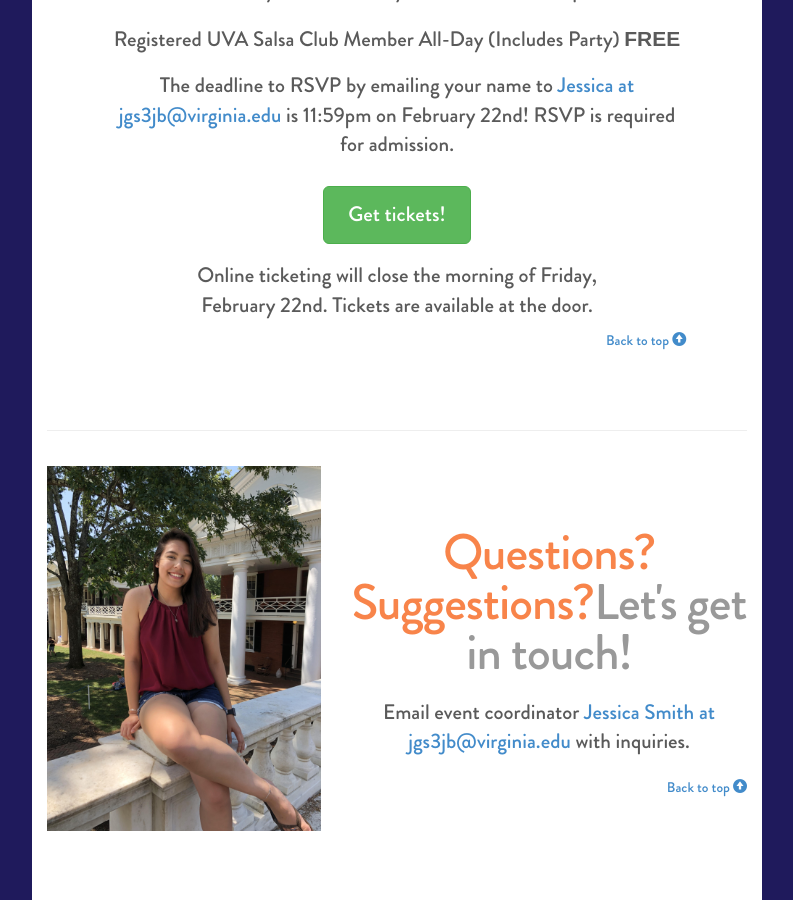
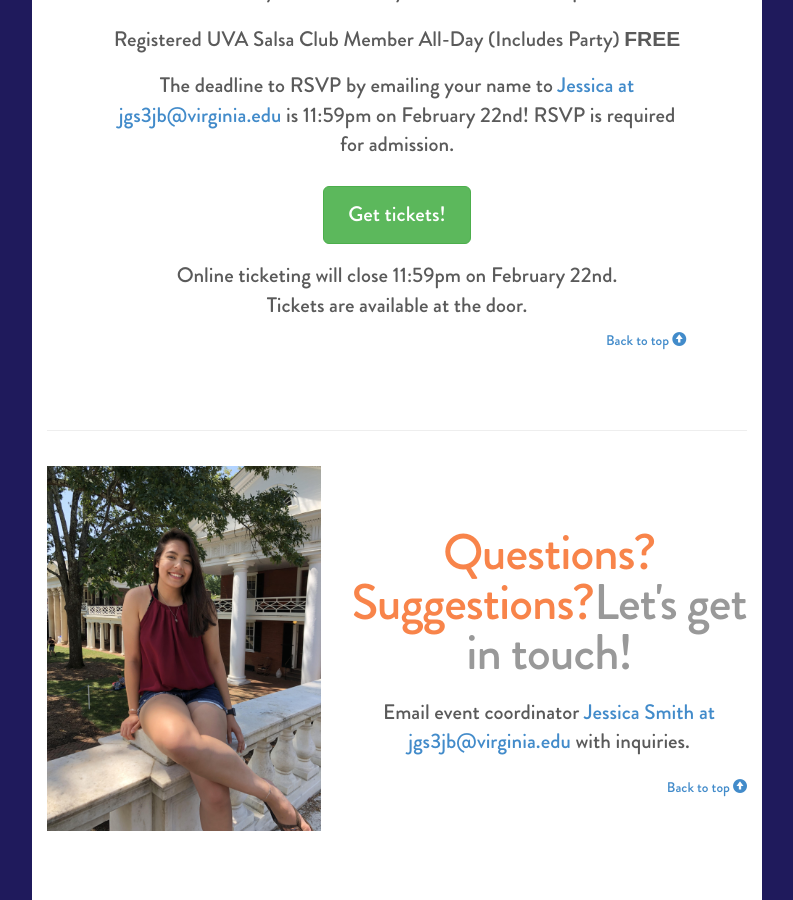
Before and after one commit to swoloszynski/universitysalsafest, a Jekyll site: the page built from index.html, in a window 1280 px wide and 900 px high, scrolled down 4531 px. Shown: the whole window, without its empty margins (243-1036 px from the left). Built offline with Jekyll 4.4.1, drawn with Linux system fonts in a browser that asks for light colours; comment, search, counter and statistics services are not loaded.

Commit message:
Update online ticket deadline to include time

```diff
--- a/_data/global.yml
+++ b/_data/global.yml
@@ -20,7 +20,7 @@ author: Samantha Woloszynski
 
 facebook_event_url: ""
 rsvp_deadline: 11:59pm on February 22nd
-online_ticket_deadline: the morning of Friday, February 22nd
+online_ticket_deadline: 11:59pm on February 22nd
 
 ticket_url:  https://securelb.imodules.com/s/1535/16-uva/index.aspx?sid=1535&gid=16&pgid=20641&cid=35424
 show_online_ticketing: true
```
